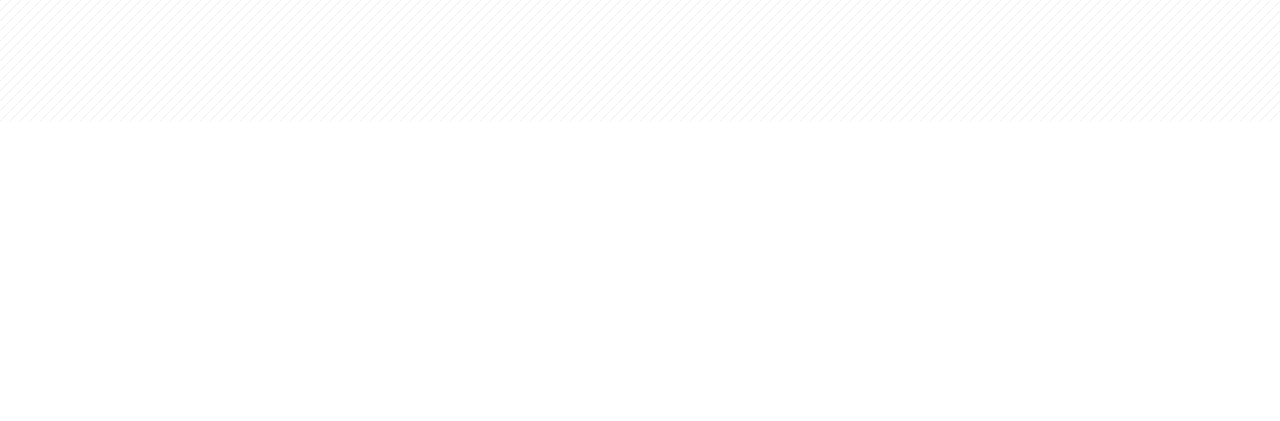
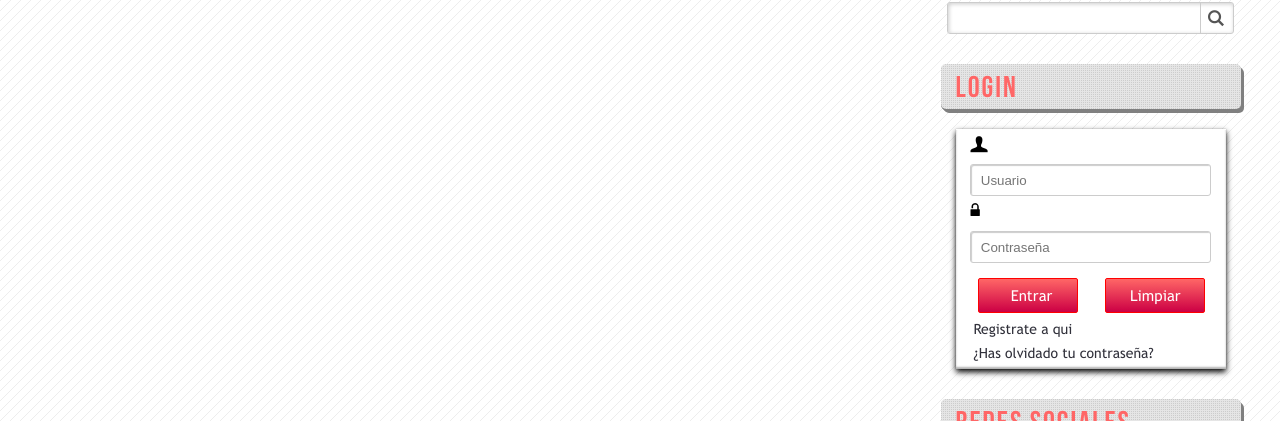
Before and after one commit to zamio1703/Maquetacion2, a plain HTML site: page index.html in a window 1280 px wide. Shown: the part 679-1100 px from the top of the page. Before the commit the page ends 800 px from the top, so only its background shows below. Drawn offline with Linux system fonts and the light colour scheme.

Commit message:
barra lateral

```diff
--- a/css/styles.css
+++ b/css/styles.css
@@ -39,6 +39,10 @@ body{
 .wrap{
     width: 1243px;
     margin: 2px auto;
+}
+.clearfix{
+    float: none;
+    clear: both;
 }
 /* ############################################## */
 /* Estilos CABECERA */
@@ -174,3 +178,158 @@ body{
     color: #737373;
     font-size: 16px;
 }
+/* ########################################## */
+/* Barra lateral */
+#lateral{
+    width: 300px;
+    min-height: 1200px;
+    font-family: "TrebuchetMS";
+    float: right;
+    margin: 21px;
+}
+/* Cajas de texto con efecto 3D */
+aside h3{
+    display: block;
+    width: auto;
+    color: #ff6666;
+    font-family: "Bebasneue";
+    height: 45px;
+    line-height: 48px;
+    background: url('../img/pxgray.png'), white;
+    box-shadow: 0px 1px 0px gray, 1px 2px 0px gray, 2px 3px 0px gray, 3px 4px 0px gray ;
+    font-size: 30px;
+    font-weight: normal;
+    letter-spacing: 2px;
+    padding-left: 15px;
+    margin-top: 30px;
+    margin-bottom: 15px;
+    border-radius: 5px
+}
+aside h3:first-child{
+    margin-top: 0px;
+}
+/* Estilos de buscador */
+#search{
+    width: 95%;
+    height: 30px;
+    margin: 10px auto;
+    background-color: white;
+    border-radius: 3px;
+    border: 1px solid #ccc;
+    /* inset es para dar efecto de sombrado dentro de la caja */
+    box-shadow: 1px 1px 4px #ccc inset;
+}
+#lateral input[type="text"]{
+    width: 85%;
+    height: 29px;
+    border: none;
+    padding-left: 5px;
+    border-radius: 5px;
+    background-color: transparent;
+    color: #808080;
+    transition: 300ms;
+}
+/* Cambiar el color de letra al momento de dar clic en el elemento */
+#lateral input[type="text"]:focus{
+    color: #4d4d4d;
+}
+#lateral input[type="button"],
+#lateral input[type="submit"]{
+    height: 30px;
+    cursor: pointer;
+    font-size: 16px;
+    background-color: transparent;
+    border: none;
+    border-left: 1px solid #ccc;
+    color: #555;
+    padding-left: 7px;
+}
+.aside-box{
+    width: 90%;
+    height: 240px;
+    margin: 0px auto;
+    margin-top: 20px;
+    padding: top 2px;
+    background: white;
+    /* sombra efecto 3D*/
+    box-shadow: 0px 0px 1px rgba(0, 0, 0, 0.3), 0px 3px 6px rgba(0, 0, 0, 3), 0px 1px white inset, 0px -2px 2px rgba(0, 0, 0, 0.3) inset;
+}
+#login input[type="email"],
+#login input[type="password"]{
+    display: block;
+    margin: 0px auto;
+    width: 85%;
+    height: 30px;
+    /* margin-top: 4px; */
+    border: 1px solid #ccc;
+    box-shadow: 1px 1px 1px #ccc inset;
+    border-radius: 3px;
+    padding-left: 10px;
+    color: #808080;
+    transition: 300ms;
+}
+#login input[type="email"]:focus,
+#login input[type="password"]:focus{
+    color: #4d4d4d;
+    box-shadow: 1px 1px 1px grey inset;
+}
+#user, #password{
+    display: block;
+    height: 29px;
+    padding-left: 15px;
+    padding-top: 6px;
+    color: black;
+}
+#login input[type="submit"],
+#login input[type="button"],
+#login input[type="reset"],
+#login button{
+    /* display: block; */
+    text-align: center;
+    width: 100px;
+    height: 35px;
+    margin-top: 15px;
+    color: white;
+    /* Gradiente en colores del boton */
+    background: linear-gradient(to bottom, #ff6666 0%, #cc0044 100%);
+    border: 1px solid red;
+    border-radius: 2px;
+    cursor: pointer;
+    font-size: 15px;
+    font-family: "TrebuchetMS";
+    font-weight: lighter;
+    margin-left: 22.5px;
+    transition: 300ms;
+}
+#login input[type="submit"]:hover,
+#login input[type="button"]:hover,
+#login input[type="reset"]:hover,
+#login button:hover{
+    background: linear-gradient(to bottom, #cc0044 0%,#ff6666 100%);
+    box-shadow: 0px 0px 2px gray;
+}
+#login a{
+    display: block;
+    font-size: 14px;
+    text-decoration: none;
+    margin-left: 18px;
+    margin-top: 8px;
+    color: rgb(49, 49, 59);
+}
+#login a:hover{
+    text-decoration: underline;
+    color: #cc0044;
+}
+/* REDES SOCIALES */
+#social{
+    height: 180px;
+}
+#social a{
+    display: block;
+    color: brown;
+    text-decoration: none;
+    font-size: 30px;
+    margin-left: 25px;
+    margin-top: 10px;
+    margin-bottom: 20px;
+}
--- a/index.html
+++ b/index.html
@@ -1,5 +1,6 @@
 <!DOCTYPE html>
 <html lang="es">
+
 <head>
     <meta charset="utf-8" />
     <title>Maquetacion 2</title>
@@ -8,6 +9,7 @@
     <!-- Hoja de stylos -->
     <link rel="stylesheet" type="text/css" href="css/styles.css" />
 </head>
+
 <body>
     <!-- Inicio Cabecera -->
     <header id="header">
@@ -31,13 +33,14 @@
     </header>
     <!-- Fin Cabecera -->
     <!-- ############### -->
-    <!-- Inicio Banner -->
-    <section class="wrap">
+    <section class="wrap wrap-content">
         <section id="info">
+            <!-- Inicio Banner -->
             <div id="banner">
                 <h1>Bordados Hidalguenses Creaciones Castelan</h1>
             </div>
-            <!-- Cartas -->
+            <!-- Fin Banner -->
+            <!-- Tarjetas -->
             <div id="cards">
                 <div class="card">
                     <p class="icon">@</p>
@@ -75,8 +78,52 @@
                     </p>
                 </div>
             </div>
+            <!-- Fin tarjetas -->
         </section>
+        <!-- Inicio Barra lateral -->
+        <!-- Fin Barra lateral -->
+        <aside id="lateral">
+            <h3>Buscar</h3>
+            <div id="search">
+                <form>
+                    <input type="text" />
+                    <input type="button" value="L" class="icon" />
+                </form>
+            </div>
+            <h3>Login</h3>
+            <div id="login" class="aside-box">
+                <form>
+                    <label id="user" class="icon">U</label>
+                    <input type="email" placeholder="Usuario" />
+
+                    <label id="password" class="icon">w</label>
+                    <input type="password" placeholder="Contraseña" />
+
+                    <input type="submit" value="Entrar" />
+                    <input type="reset" value="Limpiar" />
+
+                    <a href="#">Registrate a qui</a>
+                    <a href="#">¿Has olvidado tu contraseña?</a>
+                </form>
+            </div>
+            <h3>Redes sociales</h3>
+            <div id="social" class="aside-box">
+                <div class="twitter">
+                    <a href="#" class="icon">t</a>
+                </div>
+                <div class="facebook">
+                    <a href="#" class="icon">f</a>
+                </div>
+                <div class="youtube">
+                    <a href="#" class="icon">y</a>
+                </div>
+            </div>
+            <h3>Patrocinadores</h3>
+            <div id="sponsors"></div>
+        </aside>
+        <!-- ################################################## -->
+
     </section>
-    <!-- Fin Banner -->
 </body>
+
 </html>
```
